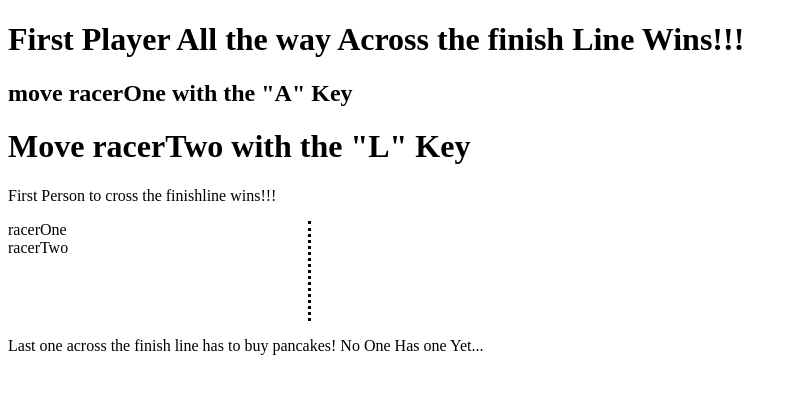
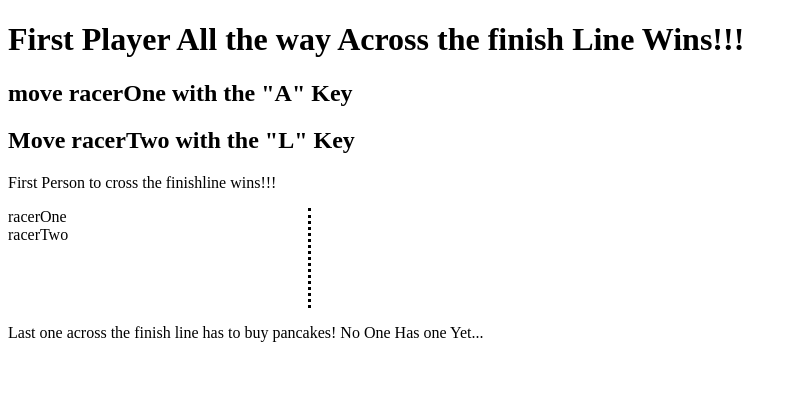
Before and after one commit to ColeWill/Dumb-RacerGame, a plain HTML site: page racer.html in a window 1280 px wide. Shown: the whole page, without its empty margins (0-797 px from the left). Drawn offline with nearby package versions, Linux system fonts and the light colour scheme.

Commit message:
racer game

```diff
--- a/racer.html
+++ b/racer.html
@@ -14,7 +14,7 @@
 <body>
 	<h1>First Player All the way Across the finish Line Wins!!!</h1>
 <h2>move racerOne with the "A" Key</h2>
-<h1>Move racerTwo with the "L" Key </h1>
+<h2>Move racerTwo with the "L" Key </h2>
 
 <p>First Person to cross the finishline wins!!!</p>
 <div class="fLine">
```
